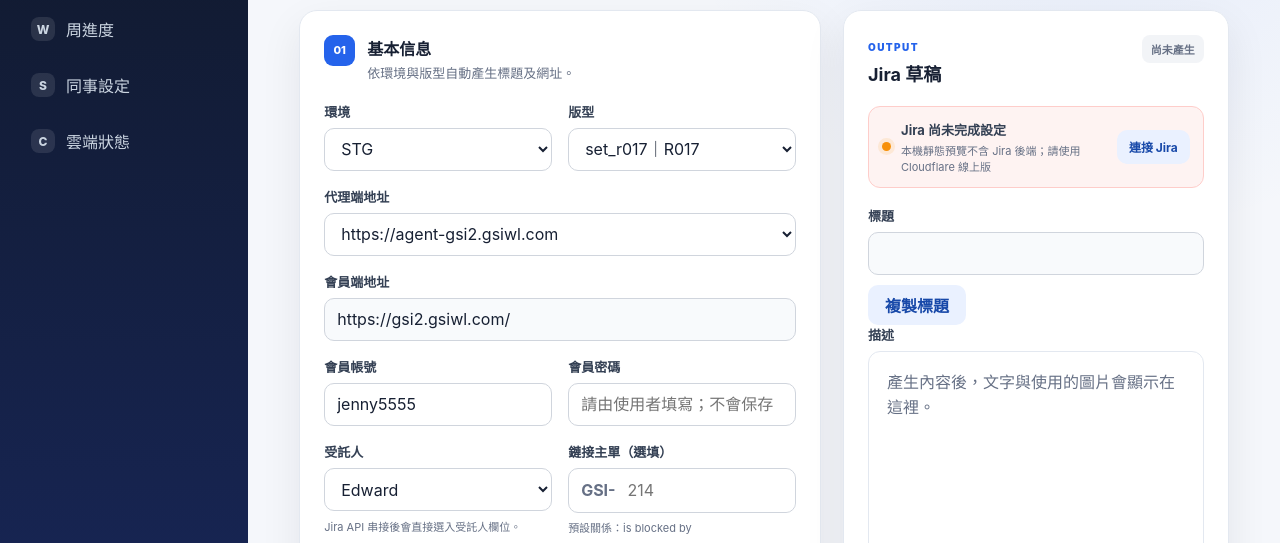
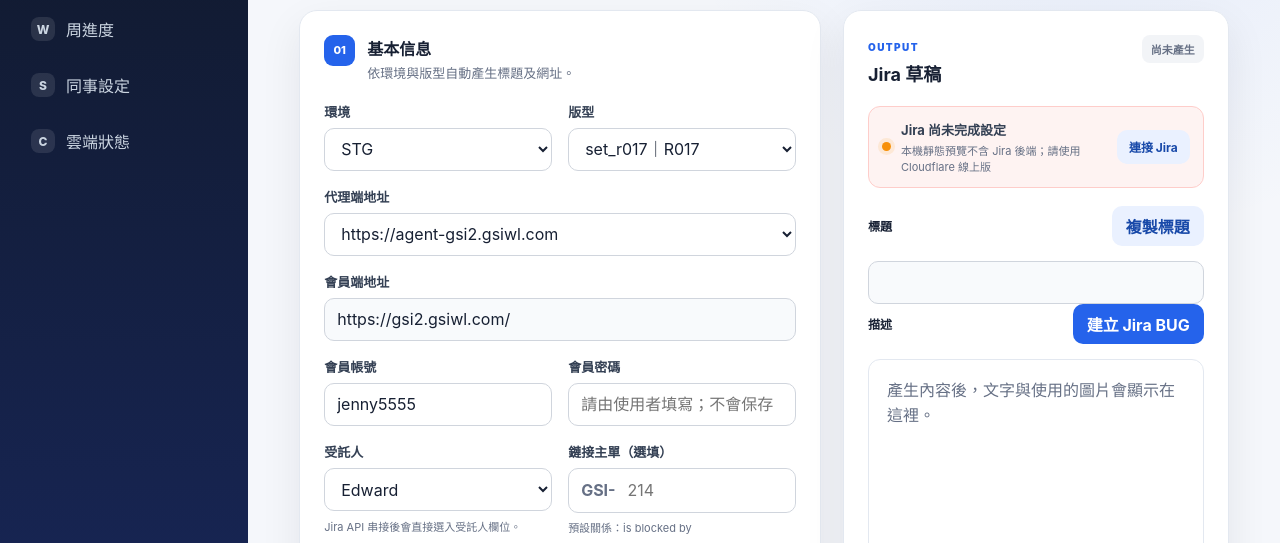
Before and after one commit to jennyna623-hash/qa-ai-tool, a website: page public/index.html in a window 1280 px wide. Shown: the part 205-748 px from the top of the page. Drawn offline with Linux system fonts and the light colour scheme; no server answers.

Commit message:
fix: align Jira draft actions with fields

```diff
--- a/public/index.html
+++ b/public/index.html
@@ -153,17 +153,24 @@
                   <button class="button ghost hidden" type="button" id="jiraDisconnect">中斷</button>
                 </div>
               </div>
-              <label class="field"><span>標題</span><input id="bugOutputTitle" readonly></label>
-              <div class="inline-actions"><button class="button soft" type="button" data-copy="bugOutputTitle">複製標題</button></div>
               <div class="field">
-                <span>描述</span>
+                <div class="output-field-head">
+                  <span>標題</span>
+                  <button class="button soft" type="button" data-copy="bugOutputTitle">複製標題</button>
+                </div>
+                <input id="bugOutputTitle" readonly>
+              </div>
+              <div class="field">
+                <div class="output-field-head">
+                  <span>描述</span>
+                  <button class="button primary" type="button" id="jiraCreateIssue">建立 Jira BUG</button>
+                </div>
                 <div class="jira-description-preview" id="bugOutputPreview" aria-live="polite">
                   <p class="description-preview-empty">產生內容後，文字與使用的圖片會顯示在這裡。</p>
                 </div>
                 <textarea id="bugOutputContent" hidden readonly></textarea>
               </div>
               <div class="inline-actions">
-                <button class="button primary" type="button" id="jiraCreateIssue">建立 Jira BUG</button>
                 <button class="button soft" type="button" data-copy="bugOutputContent">複製描述</button>
                 <button class="button ghost" type="button" id="openJiraCreate">開啟 Jira</button>
               </div>
--- a/public/styles.css
+++ b/public/styles.css
@@ -161,6 +161,9 @@ input[readonly], textarea[readonly] { background: #f8fafc; }
 .output-head { display: flex; align-items: flex-start; justify-content: space-between; gap: 16px; margin-bottom: 20px; }
 .output-head span:first-child { color: var(--primary); font-size: 10px; font-weight: 900; letter-spacing: .14em; }
 .output-head h3 { margin: 5px 0 0; font-size: 18px; }
+.output-field-head { display: flex; align-items: center; justify-content: space-between; gap: 12px; margin-bottom: 8px; }
+.output-field-head > span { color: var(--text); font-size: 12px; font-weight: 750; }
+.output-field-head .button { min-height: 34px; padding: 7px 13px; }
 .mini-state { padding: 6px 9px; border-radius: 8px; color: var(--muted); background: #f2f4f7; font-size: 11px; font-weight: 800; }
 .mini-state.ready { color: var(--success); background: var(--success-soft); }
 .field-note { margin-top: 16px; padding: 11px 12px; border-radius: 10px; color: var(--muted); background: #f8fafc; font-size: 12px; line-height: 1.5; }
```
